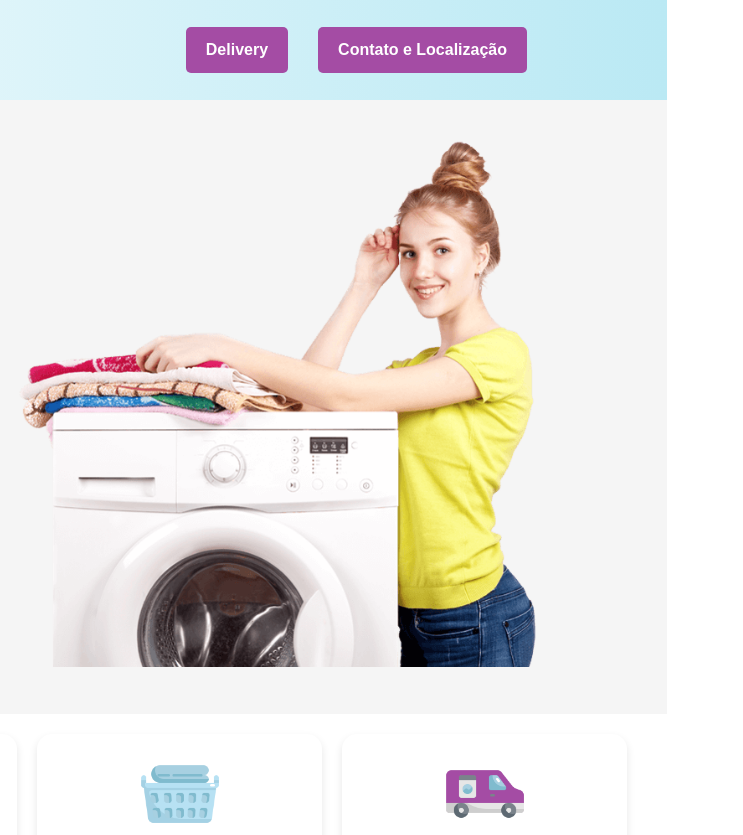
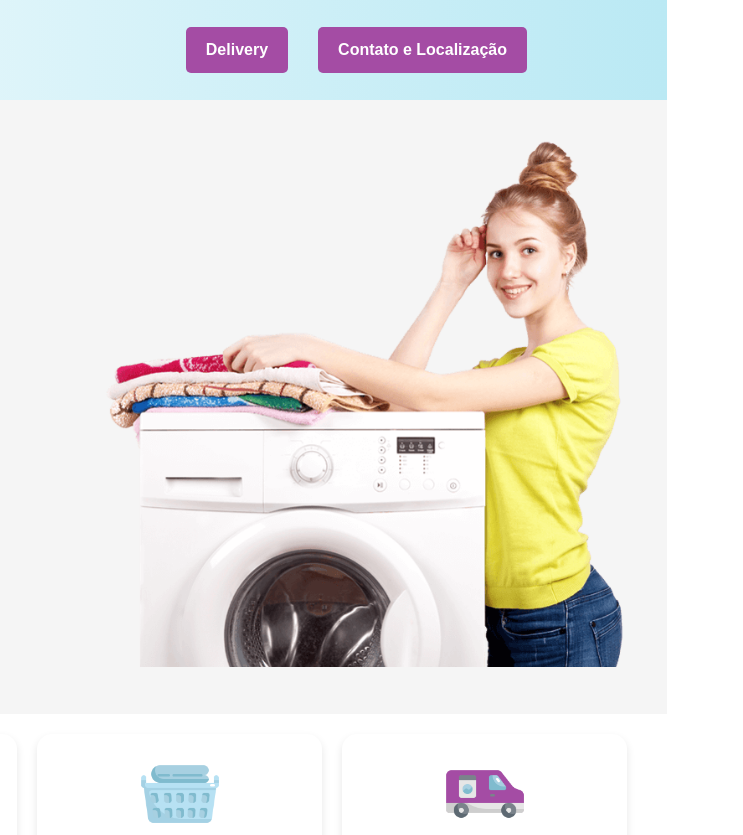
Before and after one commit to probstella/lavanderiaaquasec, a plain HTML site: page index.html in a window 1280 px wide. Shown: the top 835 px of the page, 613-1356 px from the left, 743 px wide, since content can reach past the window. Drawn offline with Linux system fonts and the light colour scheme.

Commit message:
Update styles.css

```diff
--- a/styles.css
+++ b/styles.css
@@ -57,7 +57,7 @@ body {
     width: 110%;
     height: auto;
     border-radius: 10px;
-    margin-left: -5%;
+    margin-left: 10%;
 }
 @media (max-width: 768px) {
     .hero-content {
@@ -76,7 +76,6 @@ body {
     .hero-image img {
         width: 100%;
         height: auto;
-        margin-left: 0;
     }
 }
 .bolhas {
```
